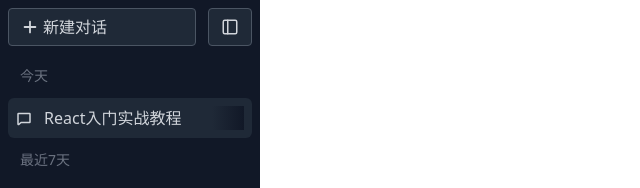
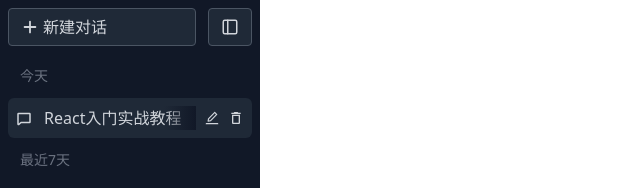
Before and after one commit to kyozaiketu/react-chatgpt, a Next.js app: page / in a window 1280 px wide. Both pictures are taken after a click on the item "React入门实战教程". Shown: the top 188 px of the page, without its empty margins (0-640 px from the left). Built offline with nearby package versions, Linux system fonts and the light colour scheme.

Commit message:
chatList sider button

```diff
--- /dev/null
+++ b/components/home/Navigation/ChatItem.tsx
@@ -0,0 +1,50 @@
+import { Chat } from "@/types/chat";
+import { PiChatBold } from "react-icons/pi"
+import { AiOutlineEdit } from "react-icons/ai"
+import { MdDeleteOutline, MdCheck, MdClose } from "react-icons/md"
+
+
+type Props = {
+    item: Chat
+    selected: boolean
+    onSelected: (chat: Chat) => void
+}
+
+export default function ChatItem({ item, onSelected, selected }: Props) {
+
+    return (
+        <li
+            onClick={() => {
+                onSelected(item) // 使用回调让父组件处理选中事件
+            }}
+            key={item.id}
+            className={`relative group flex items-center p-2 space-x-3 cursor-pointer rounded-md haver:bg-gray-800 ${
+                selected ? 'bg-gray-800 pr-[3.5em]' : ''
+                }`}
+        >
+            <div>
+                <PiChatBold />
+            </div>
+            <div className="relative flex-1 whitespace-nowrap overflow-hidden">
+                {item.title}
+                <span className={`group-hover:from-gray-800 absolute right-0 inset-y-0 w-8 from-gray-900 bg-gradient-to-l ${
+                    selected ? 'from-gray-800' : 'from-gray-900'
+                    }`}
+                >
+                </span>
+            </div>
+            {
+                selected && (
+                    <div className="absolute right-1 flex">
+                    <button className="p-1 hover:text-white">
+                        <AiOutlineEdit />
+                    </button>
+                    <button className="p-1 hover:text-white">
+                        <MdDeleteOutline />
+                    </button>
+                </div>
+                )
+            }
+        </li>
+    )
+}
--- a/components/home/Navigation/ChatList.tsx
+++ b/components/home/Navigation/ChatList.tsx
@@ -2,9 +2,11 @@
 import { groupByDate } from "@/common/util"
 import { Chat } from "@/types/chat"
 import { useMemo, useState } from "react"
-// import { AiOutlineEdit } from "react-icons/ai"
-// import { MdDeleteOutline, MdCheck, MdClose } from "react-icons/md"
-import { PiChatBold } from "react-icons/pi"
+import ChatItem from "./ChatItem"
+import { ImInsertTemplate } from "react-icons/im"
+
+
+
 // import { BsThreeDots } from "react-icons/bs"
 // import { BiMessageDetail } from "react-icons/bi"
 
@@ -107,23 +109,14 @@ export default function ChatList() {
                                 {list.map((item) => {
                                     const selected = selectedChat?.id === item.id
                                     return (
-                                        <li
-                                            onClick={() => {
-                                                setSelectedChat(item)
+                                        <ChatItem
+                                            key={item.id}
+                                            item={item}
+                                            selected={selected}
+                                            onSelected={(chat) => { //子组件回调过来的对话,设置为当前选中的对话
+                                                setSelectedChat(chat)
                                             }}
-                                            key={item.id}
-                                            className={`group flex items-center p-2 space-x-3 cursor-pointer rounded-md haver:bg-gray-800 ${selected ? 'bg-gray-800' : ''
-                                                }`}
-                                        >
-                                            <div>
-                                                <PiChatBold />
-                                            </div>
-                                            <div className="relative flex-1 whitespace-nowrap overflow-hidden">
-                                                {item.title}
-                                                <span className={`group-hover:from-gray-800 absolute right-0 inset-y-0 w-8 from-gray-900 bg-gradient-to-l ${selected ? 'from-gray-800' : 'from-gray-900'
-                                                    }`} ></span>
-                                            </div>
-                                        </li>
+                                        />
                                     )
                                 })}
                             </ul>
```
